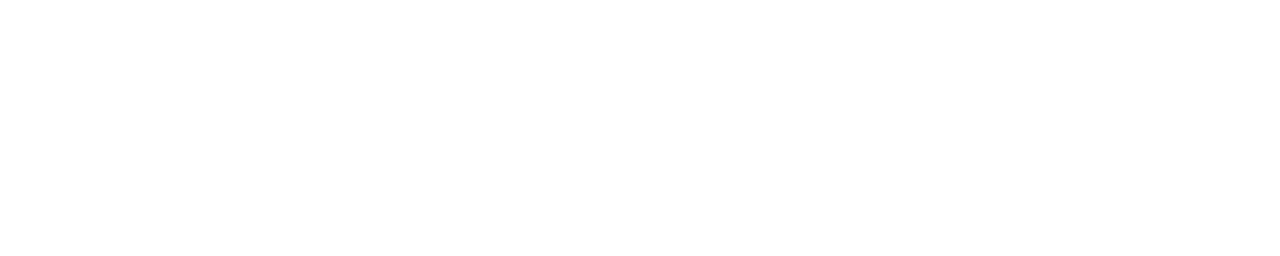
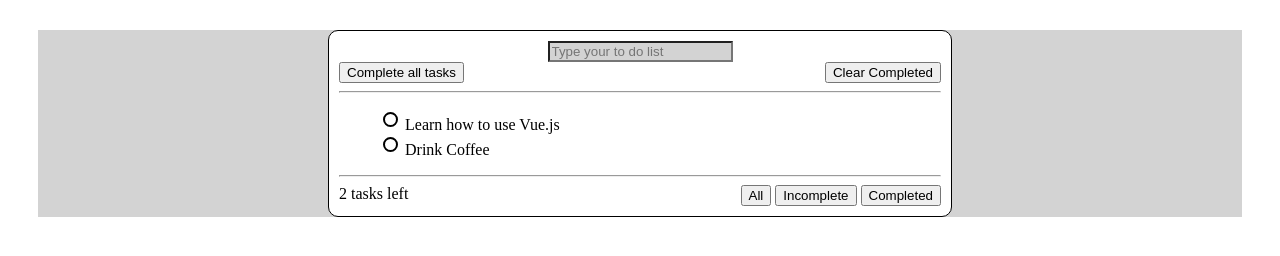
Before and after one commit to gagz06/ToDoList, a plain HTML site: page index.html in a window 1280 px wide. Drawn offline with Linux system fonts and the light colour scheme.

Commit message:
front created

```diff
--- a/index.html
+++ b/index.html
@@ -3,9 +3,57 @@
 <head>
     <meta charset="UTF-8">
     <meta name="viewport" content="width=device-width, initial-scale=1.0">
-    <title>Document</title>
+    <title>To Do List</title>
+    <link rel="stylesheet" href="./style.css">
 </head>
 <body>
-
+    <div id="container">
+        <div id="listContainer">
+            <input type="text" id="taskName" name="taskName" placeholder="Type your to do list">
+            <br>
+           <div id="topButtonDiv">
+            <div id="lefttopButtonDiv">
+                <button id="completeAllTask">
+                    Complete all tasks
+                </button>
+            </div>
+            <div id="righttopButtonDiv">
+                <button id="clearCompleted">
+                    Clear Completed
+                </button>
+            </div>
+           </div>
+            <hr>
+            <ul id="taskList">
+                <li id="firstElement">
+                    <input type="checkbox" id="selectTask">
+                    <label id="task1"> Learn how to use Vue.js </label>
+                </li>
+                <li id="secondElement">
+                    <input type="checkbox" id="selectTask2">
+                    <label id="task2"> Drink Coffee </label>
+                </li>
+            </ul>
+            <hr>
+            <div id="footerDiv">
+            <div id="leftFooter">
+                <label id="numberOfTasks"> 2 </label>
+                <label> tasks left </label>
+            </div>
+            <div id="rightFooter">
+                <button id="showAllTasks">
+                    All
+                </button>
+                <button id="incompleteTask">
+                    Incomplete
+                </button>
+                <button id="completedTask">
+                    Completed
+                </button>
+            </div>
+            </div>
+        </div>
+    </div>
+    <script src="./script.js"></script>
 </body>
 </html>
--- a/style.css
+++ b/style.css
@@ -0,0 +1,53 @@
+ul{
+    list-style-type:none;
+    text-align: left;
+}
+
+#taskName{
+    background-color: lightgrey;
+
+}
+#listContainer{
+    text-align: center;
+    height: 50%;
+    width: 50%;
+    margin: auto;
+    border: 1px solid;
+    padding: 10px;
+    background-color: white;
+    border-radius: 10px;
+}
+
+#container{
+    margin: 30px 30px 30px 30px;
+    height: 100%;
+    background-color: lightgrey;
+}
+
+#footerDiv{
+    display: flex;
+    flex-direction: row;
+    justify-content: space-between;
+}
+
+#topButtonDiv{
+    display: flex;
+    flex-direction: row;
+    justify-content: space-between;
+}
+
+#taskList input[type="checkbox"] {
+    -webkit-appearance: none;
+    -moz-appearance: none;
+    appearance: none;
+    width: 15px;
+    height: 15px;
+    border-radius: 50%;
+    border: 2px solid #000;
+    outline: none;
+    cursor: pointer;
+  }
+
+  #taskList input[type="checkbox"]:checked {
+    background-color: #000;
+  }
```
